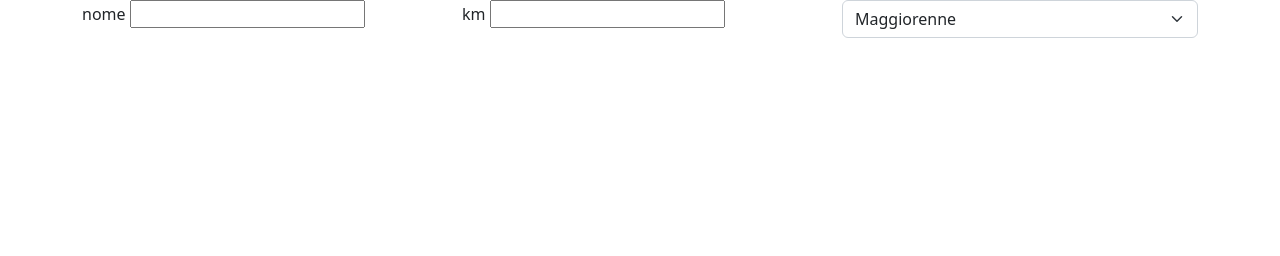
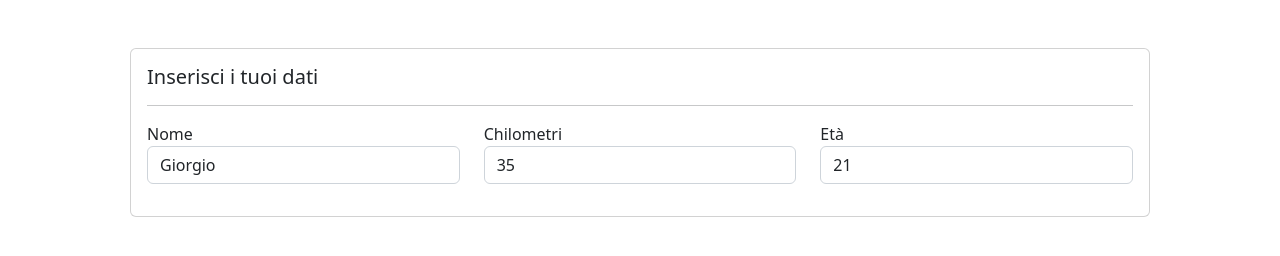
Before and after one commit to gautr0n/js-biglietto-treno, a plain HTML site: page index.html in a window 1280 px wide. Drawn offline with nearby package versions, Linux system fonts and the light colour scheme.

Commit message:
inserimento dati

```diff
--- a/index.html
+++ b/index.html
@@ -13,27 +13,35 @@
 <body>
     <!--menu-->
     <div class="container">
-        <div class="row">
-            <div class="col-4">
-                <label for="name" class="form-label">nome</label>
-                <input type="text" class="form-contol" >
+        <section id="form" class="m-5">
+            <div class="card">
+                <div class="card-body">
+                    <h5 class="card-title">Inserisci i tuoi dati</h5>
+                    <hr>
+                    <div class="row row-cols-3">
+                        <div class="mb-3">
+                            <label for="name" class="name">Nome</label>
+                            <input type="text" class="form-control" id="name" value="Giorgio">
+                        </div>
+                        <div class="mb-3">
+                            <label for="kms" class="name">Chilometri</label>
+                            <input type="number" class="form-control" id="kms" value="35" min="1" max="1000" step="1">
+                        </div>
+                        <div class="mb-3">
+                            <label for="age" class="name">Età</label>
+                            <input type="number" class="form-control" id="age" value="21" min="1" max="100" step="1">
+                        </div>
+                    </div>
+                </div>
             </div>
-            <div class="col-4">
-                <label for="km" class="form-label">km</label>
-                <input type="number" class="form-contol" >
-            </div>
-            <div class="col-4">
-                <select class="form-select" id="age">
-                    <option value="mag">Maggiorenne</option>
-                    <option value="min">Minorenne</option>
-                    <option value="over">Over 65</option>
-                </select>
-            </div>
-        </div>
-    </div>
+        </section>
+
 
     <!--ticket-->
+        <section id="ticket-section" class="m-5">
 
+        </section>
+    </div>
     <!--java script-->
     <script src="js/script.js"></script>
 </body>
--- a/js/script.js
+++ b/js/script.js
@@ -7,7 +7,7 @@
 //stampa il risultato con massimo 2 cifre decimali
 
 const nameField = document.getElementById('name');
-const kmField = document.getElementById('km');
+const kmsField = document.getElementById('kms');
 const ageField = document.getElementById('age');
 const confirmField = document.getElementById('confirm-button');
 const cancelButton = document.getElementById('cancel-button');
@@ -18,6 +18,6 @@ const passengerElement = document.getElementById('passenger-name');
 const rateElement = document.getElementById('rate');
 const carElement = document.getElementById('car');
 const pnrElement = document.getElementById('pnr');
-const priceElement = document.getElementById('price');
+const priceElement = document.getElementById('priceq');
 
 priceElement.innerText = '&euro ' + price.toFixed(2);
```
